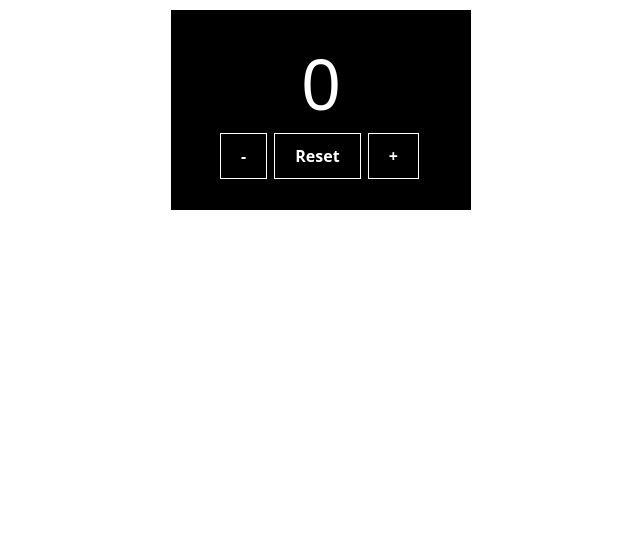
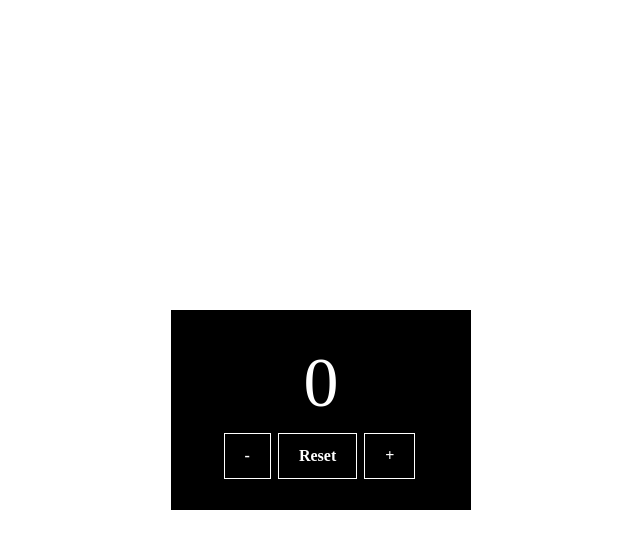
Before and after one commit to MaheshTechnicals/Counter, a plain HTML site: page index.html in a window 1280 px wide. Shown: the whole page, without its empty margins (319-959 px from the left). Drawn offline with nearby package versions, Linux system fonts and the light colour scheme.

Commit message:
Change font & modify design

```diff
--- a/index.html
+++ b/index.html
@@ -6,6 +6,8 @@
   <meta http-equiv="X-UA-Compatible" content="IE=Edge">
   <meta name="viewport" content="width=device-width, initial-scale=1">
   <link href="https://cdn.jsdelivr.net/npm/bootstrap@5.2.1/dist/css/bootstrap.min.css" rel="stylesheet" integrity="sha384-iYQeCzEYFbKjA/T2uDLTpkwGzCiq6soy8tYaI1GyVh/UjpbCx/TYkiZhlZB6+fzT" crossorigin="anonymous">
+  <link rel="preconnect" href="https://fonts.googleapis.com">
+  <link rel="preconnect" href="https://fonts.gstatic.com" crossorigin>
   <title>Counter</title>
   <!-- Custom Styles -->
   <link rel="stylesheet" href="style.css">
--- a/style.css
+++ b/style.css
@@ -3,6 +3,8 @@ body {
   justify-content: center;
   align-items: center;
   margin: 10px;
+  font-family: 'Roboto Serif', serif;
+  height: 100vh
 
 }
 
```
